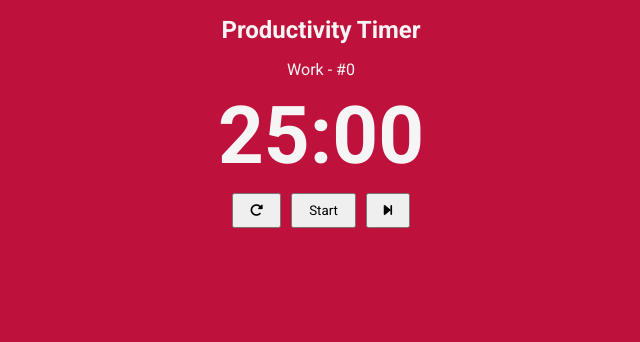
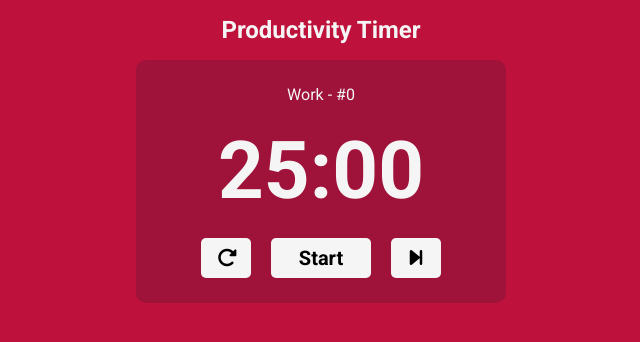
Before and after one commit to robsassack/productivity-timer, an Angular app: page / in a window 1280 px wide. Shown: the top 342 px of the page, without its empty margins (319-959 px from the left). Built offline with nearby package versions, Linux system fonts and the light colour scheme.

Commit message:
Added extra styling to timer

```diff
--- a/src/app/app.component.css
+++ b/src/app/app.component.css
@@ -0,0 +1,4 @@
+.timer-container {
+  display: flex;
+  justify-content: center;
+}
--- a/src/app/app.component.html
+++ b/src/app/app.component.html
@@ -1,2 +1,2 @@
 <header>Productivity Timer</header>
-<app-timer></app-timer>
+<app-timer class="timer-container"></app-timer>
--- a/src/app/timer/timer.component.css
+++ b/src/app/timer/timer.component.css
@@ -2,7 +2,11 @@
   display: flex;
   flex-direction: column;
   align-items: center;
-  gap: 10px;
+  gap: 20px;
+  background-color: #9f1239;
+  transition: background-color 1000ms ease;
+  padding: 25px 65px;
+  border-radius: 10px;
 }
 
 .time {
@@ -12,9 +16,21 @@
 
 button {
   padding: 0.5rem 1rem;
+  font-size: 1.25em;
+  font-weight: bold;
+  background-color: #f5f5f5;
+  border: none;
+  border-radius: 5px;
+  cursor: pointer;
+  user-select: none;
+  width: 50px;
 }
 
 .buttons {
   display: flex;
-  gap: 10px;
+  gap: 20px;
 }
+
+.timer-button {
+  width: 100px;
+}
--- a/src/app/timer/timer.component.html
+++ b/src/app/timer/timer.component.html
@@ -1,10 +1,10 @@
-<div class="timer">
+<div class="timer" [ngStyle]="{'background-color': interval[currentInterval%8].bgColor}">
   <p>{{interval[currentInterval%8].name}} - #{{intervalFormat(currentInterval)}}</p>
   <p class="time">{{timeFormat(time)}}</p>
   <div class="buttons">
     <button (click)="reset()"><i class="fa-solid fa-rotate-right"></i></button>
-    <button *ngIf="!state" (click)="start()">Start</button>
-    <button *ngIf="state" (click)="pause()">Pause</button>
+    <button *ngIf="!state" (click)="start()" class="timer-button">Start</button>
+    <button *ngIf="state" (click)="pause()" class="timer-button">Pause</button>
     <button (click)="next()"><i class="fa-solid fa-forward-step"></i></button>
   </div>
 </div>
--- a/src/app/timer/timer.component.ts
+++ b/src/app/timer/timer.component.ts
@@ -15,14 +15,14 @@ export class TimerComponent {
   timer: any;
   state: boolean = false;
   interval = [
-    { name: 'Work', time: this.workTime },
-    { name: 'Break', time: this.breakTime },
-    { name: 'Work', time: this.workTime },
-    { name: 'Break', time: this.breakTime },
-    { name: 'Work', time: this.workTime },
-    { name: 'Break', time: this.breakTime },
-    { name: 'Work', time: this.workTime },
-    { name: 'Long Break', time: this.longBreakTime },
+    { name: 'Work', time: this.workTime, bgColor: "#9f1239" },
+    { name: 'Break', time: this.breakTime, bgColor: "#075985" },
+    { name: 'Work', time: this.workTime, bgColor: "#9f1239" },
+    { name: 'Break', time: this.breakTime, bgColor: "#075985" },
+    { name: 'Work', time: this.workTime, bgColor: "#9f1239" },
+    { name: 'Break', time: this.breakTime, bgColor: "#075985" },
+    { name: 'Work', time: this.workTime, bgColor: "#9f1239" },
+    { name: 'Long Break', time: this.longBreakTime, bgColor: "#065f46" },
   ]
   currentInterval = 0;
 
```
